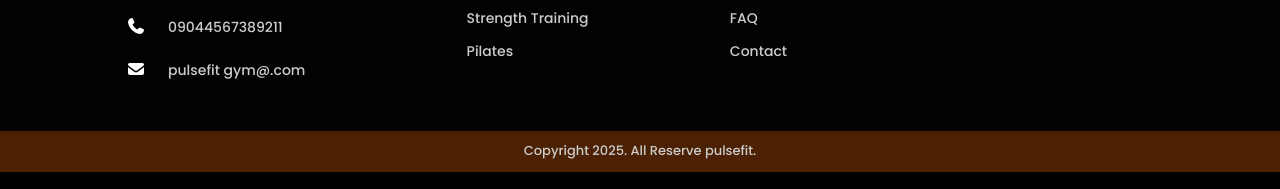
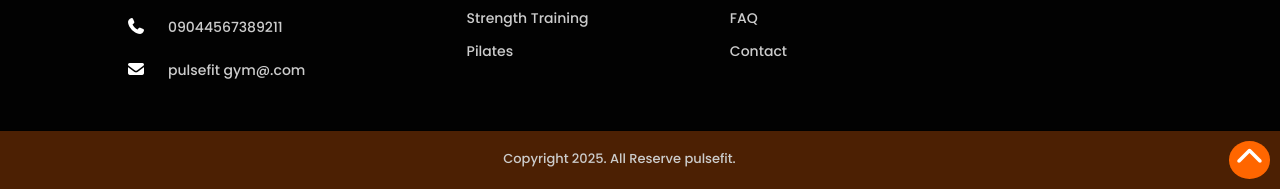
Before and after one commit to akakathankgod1/PULSEFIT, a plain HTML site: page index.html in a window 1280 px wide. Shown: the part 5791-5980 px from the top of the page. Drawn offline with Linux system fonts and the light colour scheme.

Commit message:
newchange9

```diff
--- a/index.html
+++ b/index.html
@@ -331,6 +331,10 @@
   </footer>
   <footer class="footer2">
     <p class="parafooter"> Copyright 2025. All Reserve pulsefit.</p>
+    <div class="arrow">
+<a href="" class="arrowup"><i class="fa-solid fa-chevron-up icon"></i></a> <br>
+    </div>
+
   </footer>
   <script src="script.js"></script>
 </body>
--- a/link.css
+++ b/link.css
@@ -749,8 +749,19 @@ footer ul li a:hover {
   justify-content: space-between;
 
 }
-
-
+.arrow {
+  background-color: #ff6600;
+  padding: 3px 3px;
+  border-radius: 100%;
+  align-items: center;
+
+}
+
+ .arrow .icon{
+  align-items: center;
+  margin: auto;
+
+ }
 @media (max-width: 768px) {
   nav {
     align-items: center;
```
